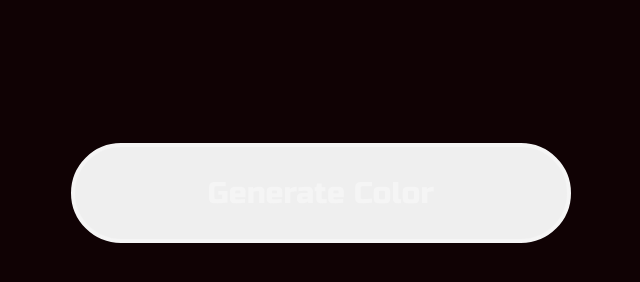
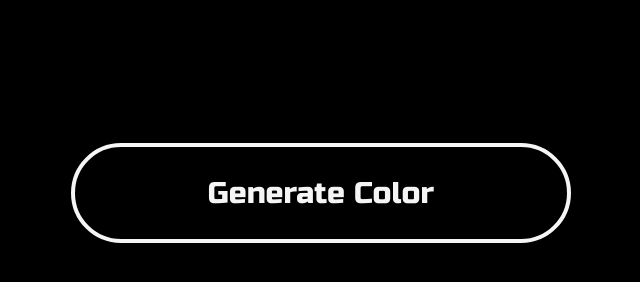
Before and after one commit to ktriggsdev/color-generator, a plain HTML site: page index.html in a window 1280 px wide. Shown: the whole page, without its empty margins (319-959 px from the left). Drawn offline with Linux system fonts and the light colour scheme.

Commit message:
small changes

```diff
--- a/index.css
+++ b/index.css
@@ -3,7 +3,7 @@ body {
     place-items: center;
     height: 100vh;
     font-family: 'Russo One', sans-serif;
-    background-color: #100204;
+    background-color: black;
 }
 #button {
     height: 100px;
@@ -14,6 +14,7 @@ body {
     font-size: 30px;
     font-family: 'Russo One', sans-serif;
     border-radius: 50px;
+    background-color:black
 }
 
 .white-text {
```
